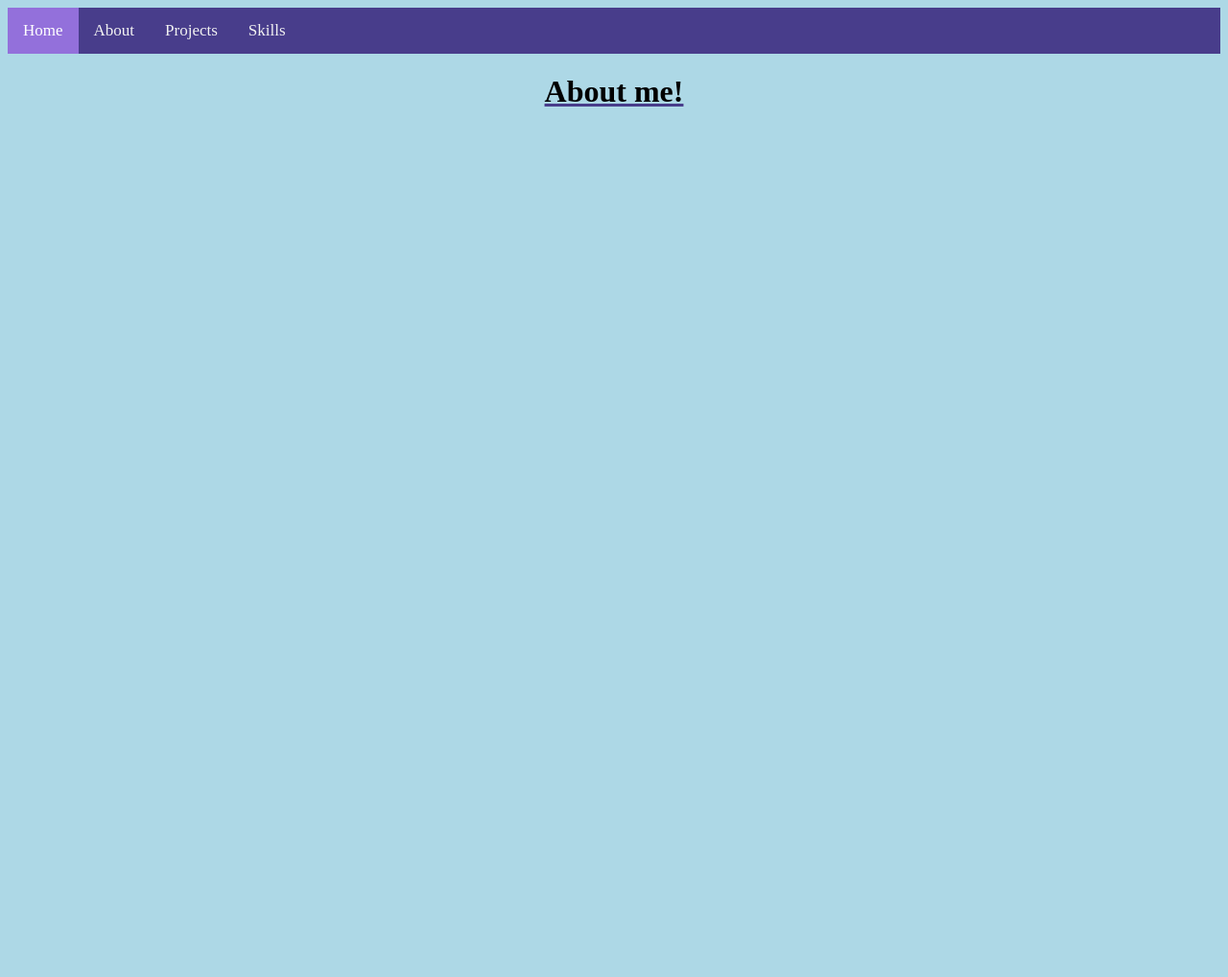
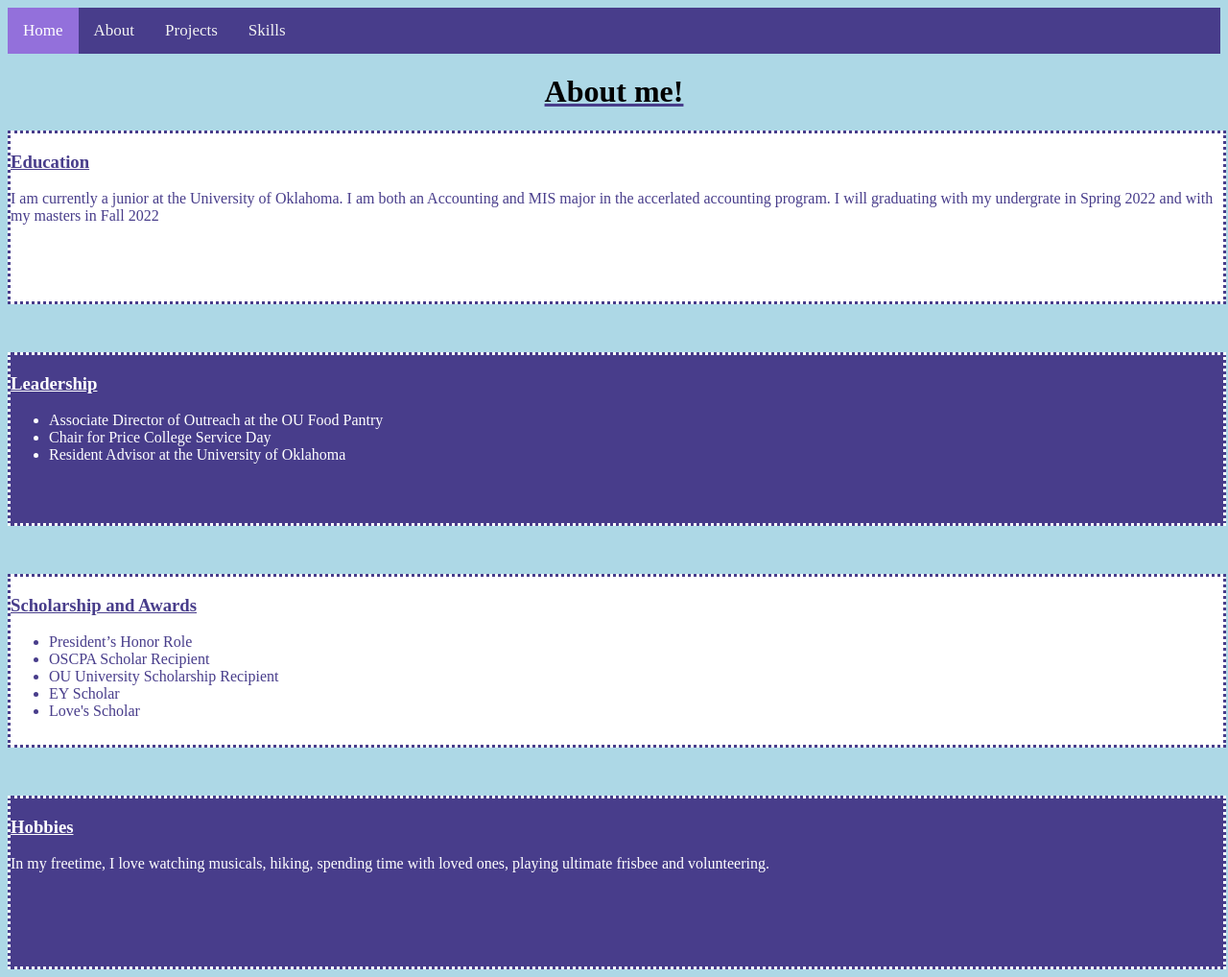
Before and after one commit to hnholliday/hnholliday.github.io, a plain HTML site: page About.html in a window 1280 px wide. Shown: the whole page at 96% size. Before the commit the page ends 800 px from the top, so only its background shows below. Drawn offline with Linux system fonts and the light colour scheme.

Commit message:
about
completed the about page

```diff
--- a/About.html
+++ b/About.html
@@ -16,4 +16,46 @@
         <h1> <center>About me!</center> </h1>
     </div>
 
+    <div class="education ">
+        <h3>Education</h3>
+        <p>I am currently a junior at the University of Oklahoma. I am both an Accounting and MIS major in the accerlated accounting program. I will graduating with my undergrate in Spring 2022 and with my masters in Fall 2022</p>
+    </div>
+
+    <div class="hbreak">
+    </div>
+
+    <div class="lead">
+        <h3>Leadership</h3>
+        <ul>
+            <li>Associate Director of Outreach at the OU Food Pantry</li>
+            <li>Chair for Price College Service Day</li>
+            <li>Resident Advisor at the University of Oklahoma</li>
+        </ul>
+    </div>
+
+    <div class="hbreak">
+    </div>
+
+    <div class="s">
+        <h3>Scholarship and Awards</h3>
+        <ul>
+            <li>
+                President’s Honor Role
+            </li>
+            <li>
+                OSCPA Scholar Recipient
+            </li>
+            <li>OU University Scholarship Recipient</li>
+            <li>EY Scholar</li>
+            <li>Love's Scholar</li>
+        </ul>
+    </div>
+
+    <div class="hbreak">
+    </div>
+
+    <div class="hob ">
+        <h3>Hobbies</h3>
+        <p>In my freetime, I love watching musicals, hiking, spending time with loved ones, playing ultimate frisbee and volunteering. </p>
+    </div>
 </body>
--- a/Decor.css
+++ b/Decor.css
@@ -49,7 +49,7 @@ body
              border:dotted;
         }
 
-        .Purpose h3
+        h3
         {
             text-decoration:underline;
         }
@@ -75,8 +75,44 @@ body
             width: 9.25%;
         }
 
-        .break img
+        img
         {
             max-height: 100%;
             max-width: 100%;
         }
+
+        .education {
+            color: darkslateblue;
+            background-color: white;
+            height: 175px;
+            width: 100%;
+            border: dotted;
+        }
+
+        .lead {
+            color: white;
+            background-color: darkslateblue;
+            height: 175px;
+            width: 100%;
+            border: dotted;
+        }
+        .s {
+            color: darkslateblue;
+            background-color: white;
+            height: 175px;
+            width: 100%;
+            border: dotted;
+        }
+
+        .hob{
+            color: white;
+            background-color: darkslateblue;
+            height: 175px;
+            width: 100%;
+            border: dotted;
+        }
+
+        .hbreak {
+            background-color: lightblue;
+            height: 50px;
+        }
```
Also changed, not shown: Skills.html (+12 -1 lines).
